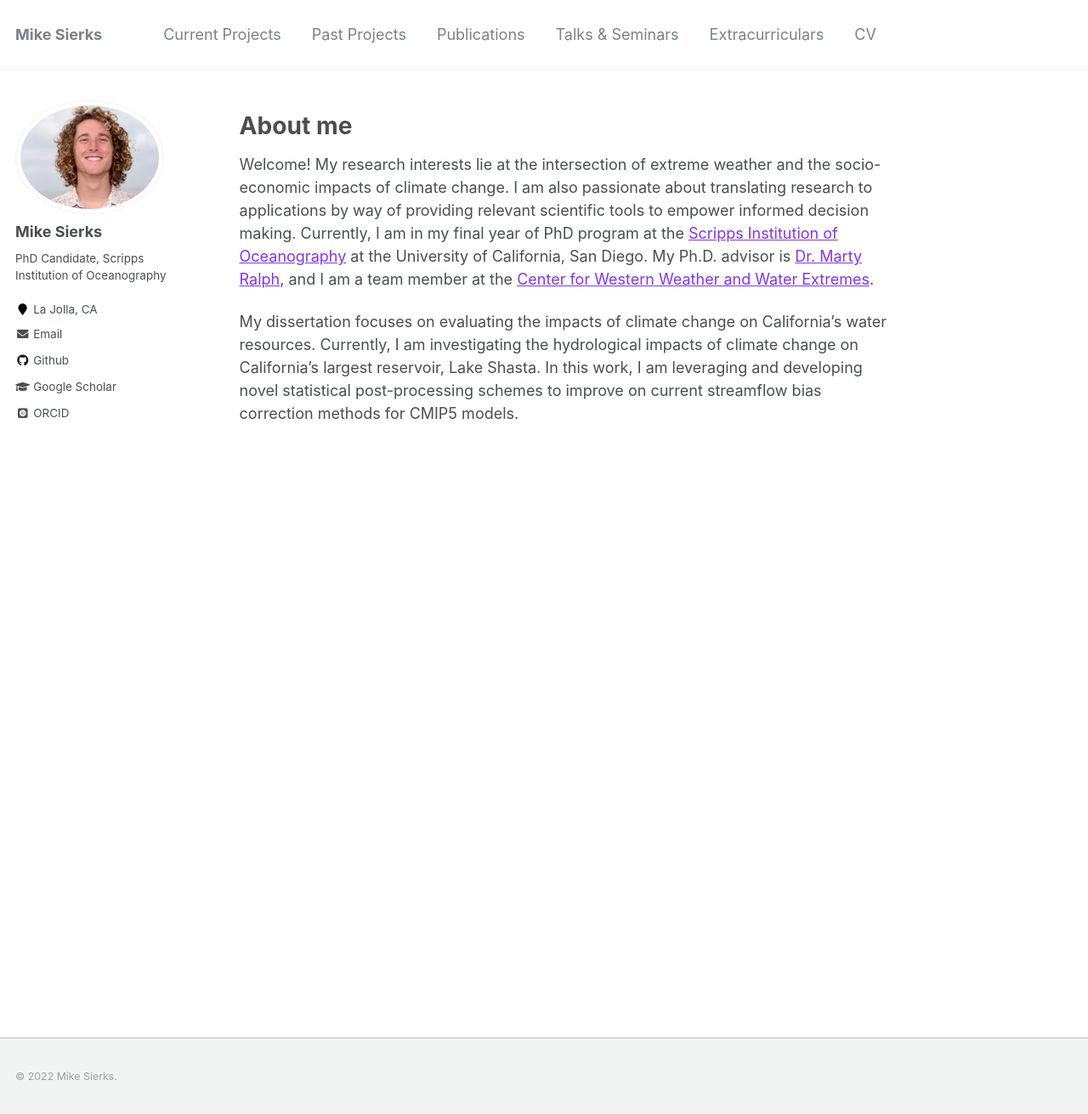
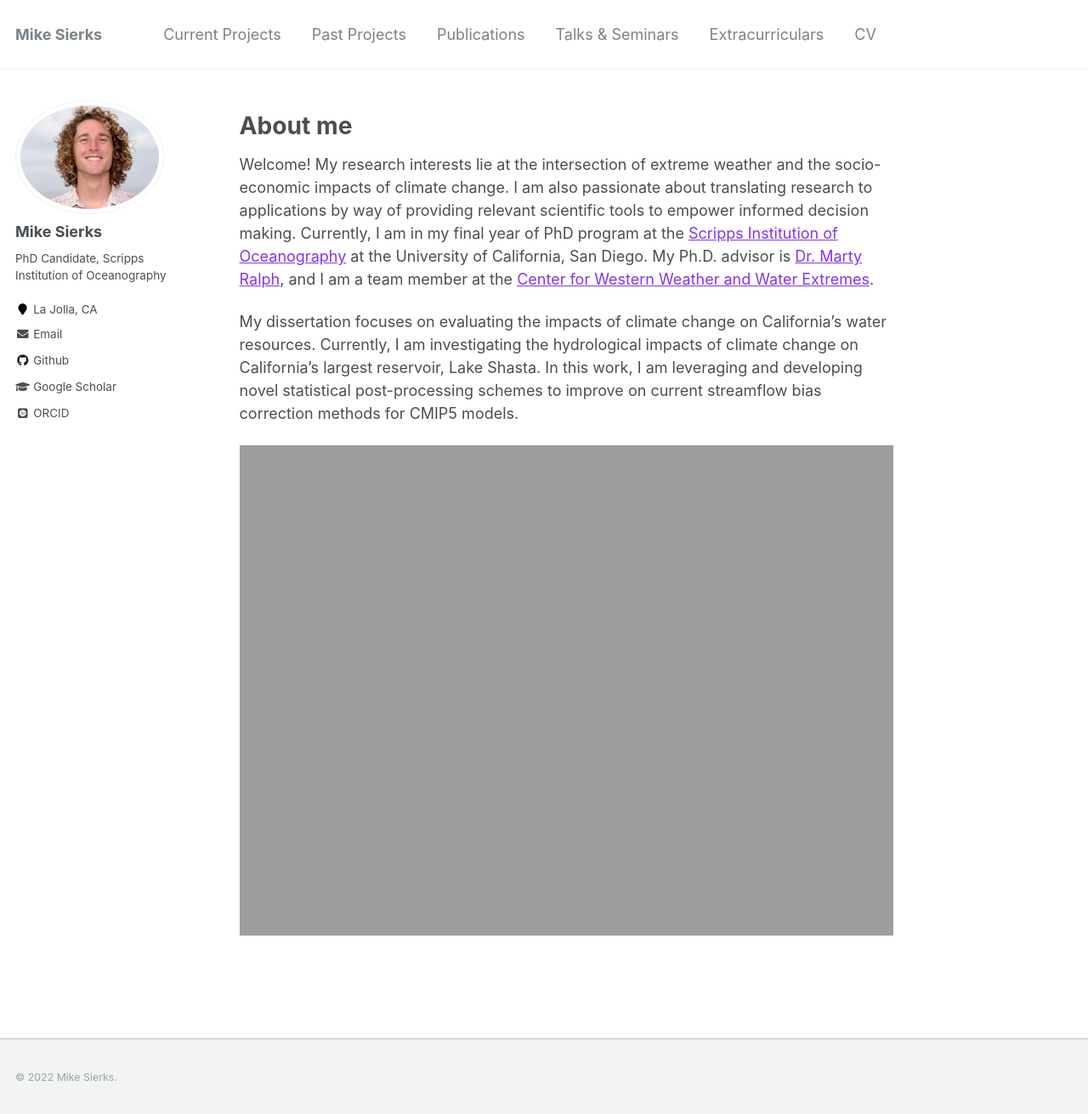
Before and after one commit to mdsierks/mdsierks.github.io, a Jekyll site: the page built from _pages/about.md, in a window 1280 px wide and 1313 px high. Shown: the whole window at 85% size. Built offline with Jekyll 4.4.1, drawn with Linux system fonts in a browser that asks for light colours; some web fonts are replaced.

Commit message:
test banner

```diff
--- a/_pages/about.md
+++ b/_pages/about.md
@@ -15,3 +15,6 @@
 
 My dissertation focuses on evaluating the impacts of climate change on California's water resources. Currently, I am investigating the hydrological impacts of climate change on California’s largest reservoir, Lake Shasta. In this work, I am leveraging and developing novel statistical post-processing schemes to improve on current streamflow bias
 correction methods for CMIP5 models.
+
+
+<img src="http://mdsierks.github.io/images/mountain_range.png" alt="MTN" width="900"/>
```
Also changed, not shown: 2 other files.
